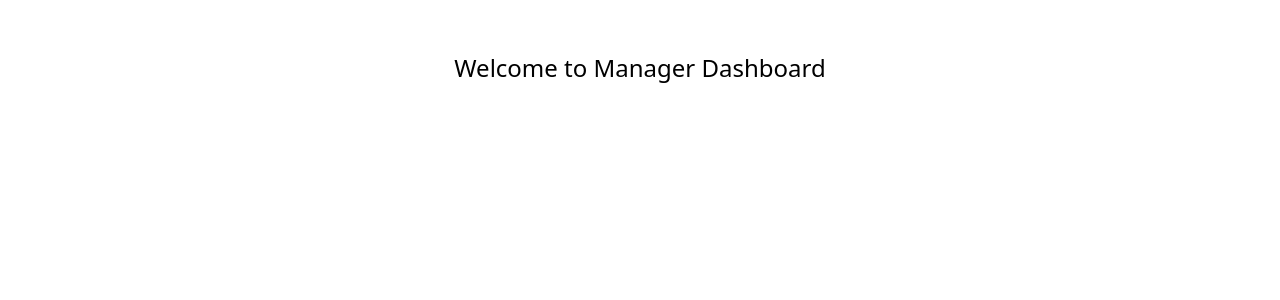
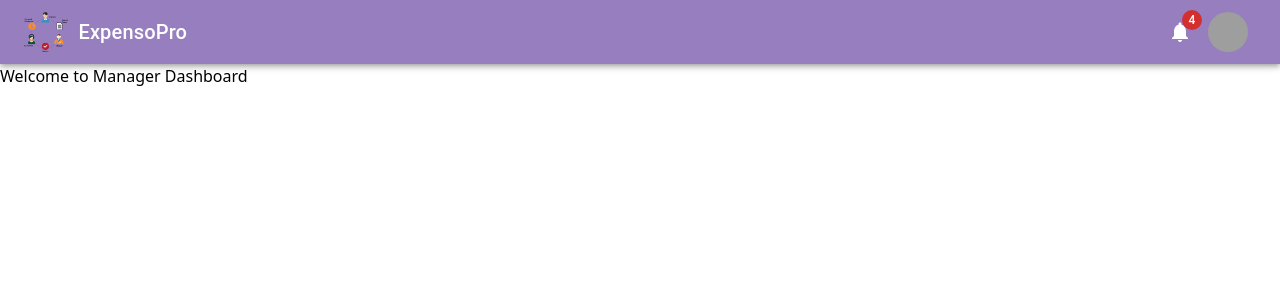
Before and after one commit to srprajwal/EnterpriseExpenseManagementSystem, a React (Vite) app in the folder frontend/: page /manager-dashboard in a window 1280 px wide. Shown: the top 300 px of the page. Built offline with nearby package versions, Linux system fonts and the light colour scheme; grey boxes are pictures that could not be loaded.

Commit message:
Header component creation

```diff
--- a/frontend/package.json
+++ b/frontend/package.json
@@ -12,9 +12,11 @@
   "dependencies": {
     "@emotion/react": "^11.14.0",
     "@emotion/styled": "^11.14.0",
+    "@mui/icons-material": "^6.4.8",
     "@mui/material": "^6.4.7",
     "@mui/styled-engine-sc": "^6.4.6",
     "@tailwindcss/vite": "^4.0.14",
+    "axios": "^1.8.4",
     "react": "^19.0.0",
     "react-dom": "^19.0.0",
     "react-router-dom": "^7.3.0",
--- a/frontend/src/pages/EmployeeDashboard/EmployeeDashboard.jsx
+++ b/frontend/src/pages/EmployeeDashboard/EmployeeDashboard.jsx
@@ -1,10 +1,14 @@
 import React from "react";
+import Header from "../../pages/Layout/Header";
 
 const EmployeeDashboard = () => {
+  const user = { name: "John Doe", profilePic: "/employee-pic.jpg" };
+
   return (
-    <div style={{ textAlign: "center", marginTop: "50px", fontSize: "24px" }}>
+    <>
+      <Header user={user} />
       <h1>Welcome to Employee Dashboard</h1>
-    </div>
+    </>
   );
 };
 
--- /dev/null
+++ b/frontend/src/pages/Layout/Header.jsx
@@ -0,0 +1,56 @@
+import React, { useState } from "react";
+import { AppBar, Toolbar, Typography, IconButton, Menu, MenuItem, Avatar, Badge } from "@mui/material";
+import NotificationsIcon from "@mui/icons-material/Notifications";
+import { useNavigate } from "react-router-dom";
+import logo from "../../assets/Logo/logo_company.png";
+import { useAuth } from "../../context/AuthContext"; // Import the useAuth hook
+
+const Header = ({ user }) => {
+  const [anchorEl, setAnchorEl] = useState(null);
+  const navigate = useNavigate();
+  const { logout } = useAuth(); // Access the logout function from the context
+
+  const handleMenuOpen = (event) => {
+    setAnchorEl(event.currentTarget);
+  };
+
+  const handleMenuClose = () => {
+    setAnchorEl(null);
+  };
+
+  const handleLogout = () => {
+    logout(); // Call the logout function from the AuthContext
+  };
+
+  return (
+    <AppBar position="static" sx={{ backgroundColor: "#967ebf" }}>
+      <Toolbar>
+        {/* Logo & Website Name */}
+        <Typography variant="h6" sx={{ flexGrow: 1, display: "flex", alignItems: "center" }}>
+          <img src={logo} alt="Logo" style={{ height: "40px", marginRight: "10px" }} />
+          ExpensoPro
+        </Typography>
+
+        {/* Notification Icon */}
+        <IconButton color="inherit">
+          <Badge badgeContent={4} color="error"> {/* Change "3" to dynamic count */}
+            <NotificationsIcon />
+          </Badge>
+        </IconButton>
+
+        {/* Profile Avatar */}
+        <IconButton onClick={handleMenuOpen} color="inherit">
+          <Avatar src={user?.profilePic || "/default-avatar.png"} />
+        </IconButton>
+
+        {/* Profile Menu */}
+        <Menu anchorEl={anchorEl} open={Boolean(anchorEl)} onClose={handleMenuClose}>
+          <MenuItem onClick={() => navigate("/profile")}>Profile</MenuItem>
+          <MenuItem onClick={handleLogout}>Logout</MenuItem>
+        </Menu>
+      </Toolbar>
+    </AppBar>
+  );
+};
+
+export default Header;
--- a/frontend/src/pages/ManagerDashboard/ManagerDashboard.jsx
+++ b/frontend/src/pages/ManagerDashboard/ManagerDashboard.jsx
@@ -1,10 +1,14 @@
 import React from "react";
+import Header from "../../pages/Layout/Header";
 
 const ManagerDashboard = () => {
+  const user = { name: "Jane Doe", profilePic: "/manager-pic.jpg" };
+
   return (
-    <div style={{ textAlign: "center", marginTop: "50px", fontSize: "24px" }}>
+    <>
+      <Header user={user} />
       <h1>Welcome to Manager Dashboard</h1>
-    </div>
+    </>
   );
 };
 
```
Also changed, not shown: frontend/src/assets/Logo/logo_company.png (added), 1 other file (tests, documents, lock files or other folders).
